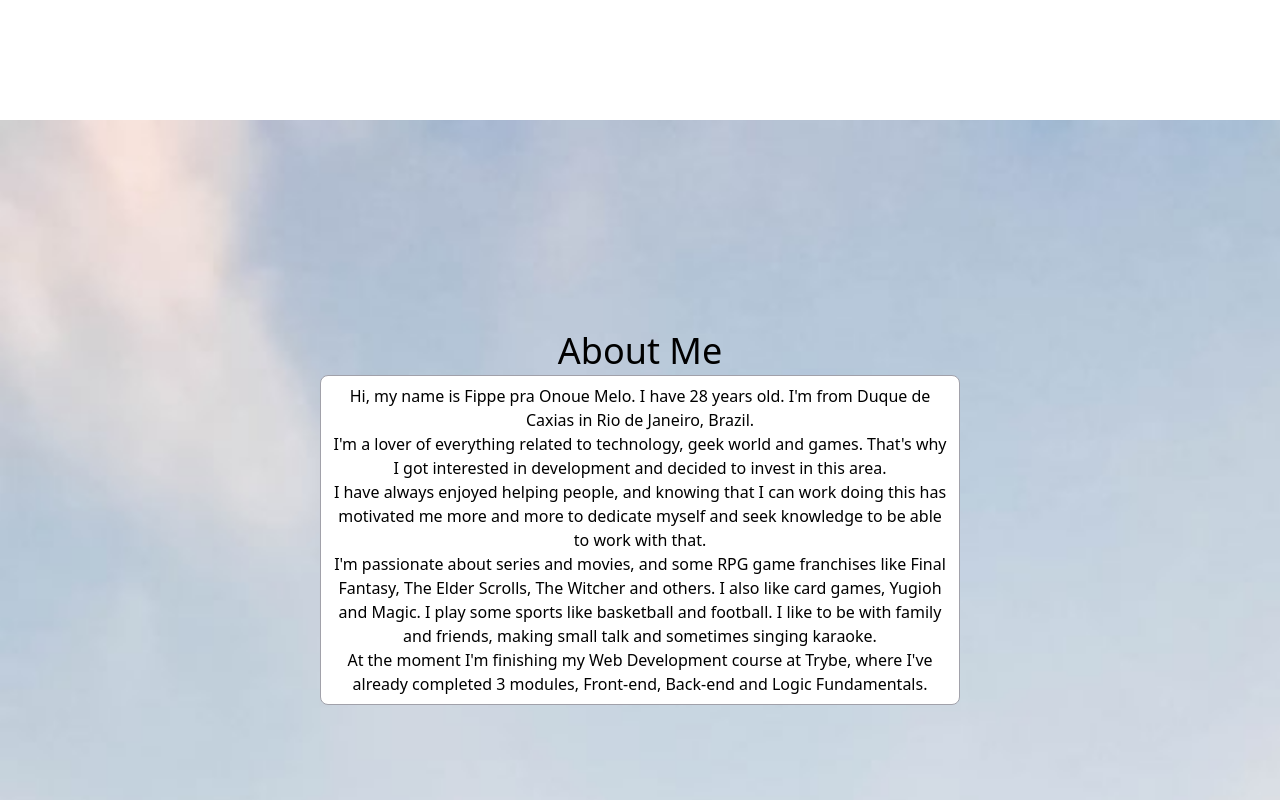
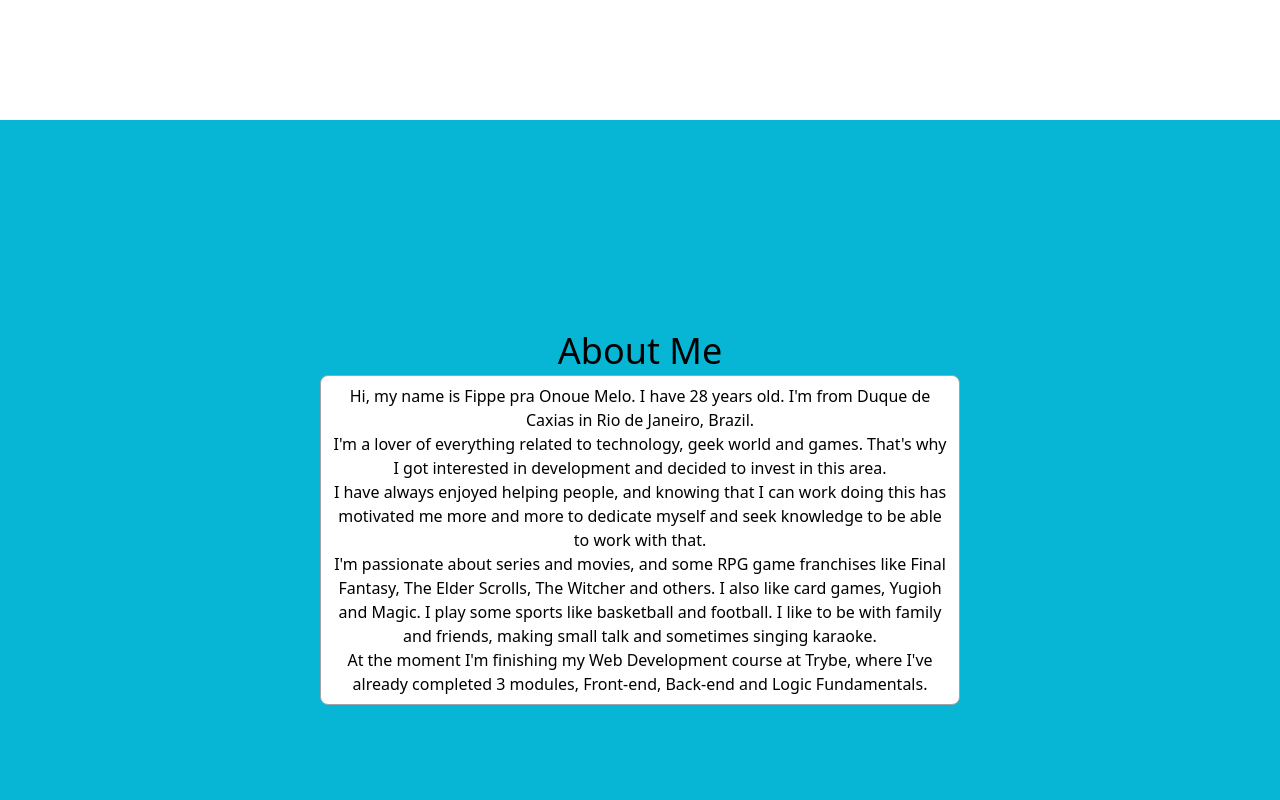
Before and after one commit to onoue9/portfolio, a React (Vite) app: page / in a window 1280 px wide. Shown: the part 680-1480 px from the top of the page. Built offline with nearby package versions, Linux system fonts and the light colour scheme.

Commit message:
refactor: :recycle: change background image to background color cyan

```diff
--- a/src/components/About.jsx
+++ b/src/components/About.jsx
@@ -1,7 +1,7 @@
 import vivi from '../assets/vivi1.png'
 
 const About = () => (
-  <div id="about" className="flex flex-col justify-center text-center w-auto h-screen bg-sky3 bg-cover">
+  <div id="about" className="flex flex-col justify-center text-center w-auto h-screen bg-cyan-500">
       <span className="text-4xl w-1/2 h-auto self-center">About Me</span>
     <div className="flex flex-col overflow-auto bg-white border border-zinc-400 rounded-lg w-1/2 m-1 p-2 self-center">
       <p>Hi, my name is Fippe pra Onoue Melo. I have 28 years old. I'm from Duque de Caxias in Rio de Janeiro, Brazil.</p>
--- a/src/components/ContactMe.jsx
+++ b/src/components/ContactMe.jsx
@@ -1,5 +1,5 @@
 const ContactMe = () => (
-  <div id="contact" className="flex content-center justify-center w-auto h-screen bg-sky5 bg-cover text-white">
+  <div id="contact" className="flex content-center justify-center w-auto h-screen bg-cyan-500 text-white">
     <div className="flex flex-col content-center justify-center w-1/3">
       <form className="flex flex-col content-center justify-center w-auto">
         <label>Name: </label><input type={"text"}/>
```
